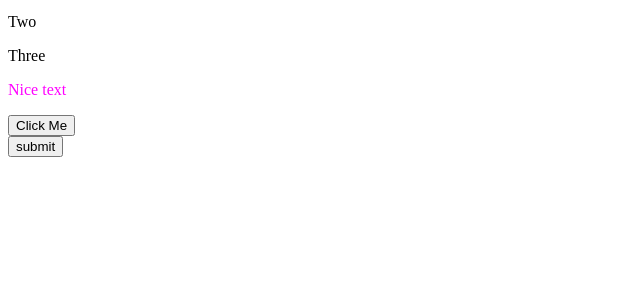
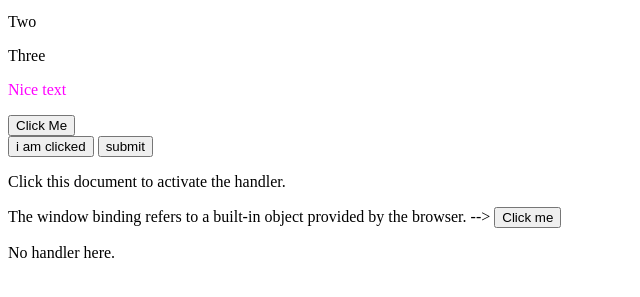
Before and after one commit to Charity-Nelima/Js-principles, a plain HTML site: page index.html in a window 1280 px wide. Shown: the part 129-426 px from the top of the page, without its empty margins (0-640 px from the left). Drawn offline with Linux system fonts and the light colour scheme.

Commit message:
using addEventListener on eloquent Javascript

```diff
--- a/index.html
+++ b/index.html
@@ -44,8 +44,8 @@
 </script>
 
 <button id="myButton">Click Me</button></br>
-<!-- <button id="myButton">i am clicked</button> -->
-<script>
+<button id="myButton">i am clicked</button>
+ <script>
 
   const button = document.getElementById("myButton");
 
@@ -68,3 +68,21 @@ button.addEventListener("click", handleClick);
 form.addEventListener("click", handleClick);
 
 </script>
+
+<p>Click this document to activate the handler.</p>
+<script>
+  window.addEventListener("click", () => {
+    console.log("You knocked?");
+  });
+</script>
+
+The window binding refers to a built-in object provided by the browser. -->
+
+<button>Click me</button>
+<p>No handler here.</p>
+<script>
+  let buttonn = document.querySelector("button");
+  buttonn.addEventListener("click", () => {
+    console.log("Button clicked.");
+  });
+</script>
```
